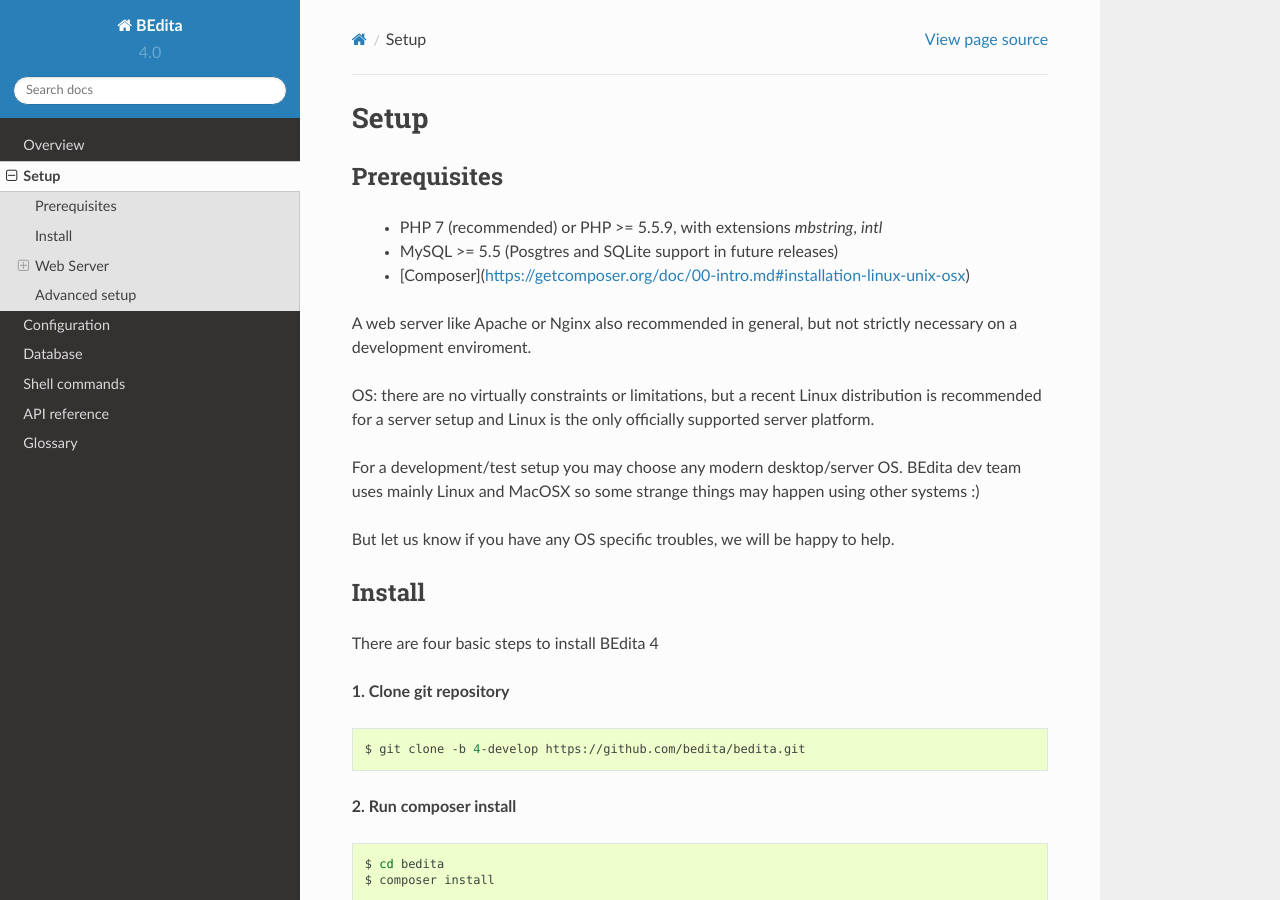
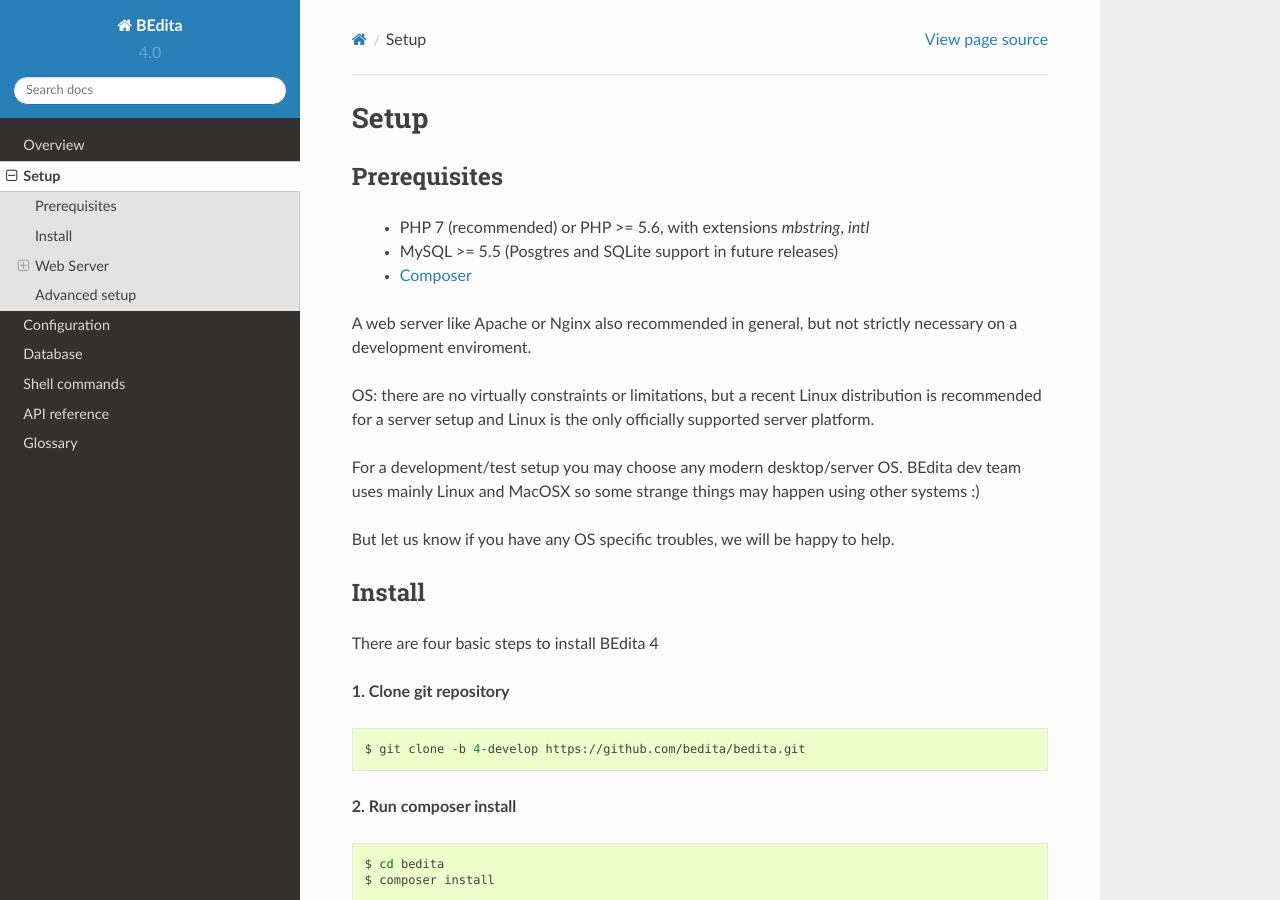
Before and after one commit to bedita/docs, a Sphinx documentation site: the page built from source/setup.rst, in a window 1280 px wide and 900 px high. Built offline with Sphinx 7.4.7 and the Read the Docs theme 2.0.0, drawn with Linux system fonts in a browser that asks for light colours.

Commit message:
[minor] chore: PHP 5.6 min - fix formatting

```diff
--- a/source/setup.rst
+++ b/source/setup.rst
@@ -5,9 +5,9 @@
 Prerequisites
 =============
 
- * PHP 7 (recommended) or PHP >= 5.5.9, with extensions *mbstring*, *intl*
+ * PHP 7 (recommended) or PHP >= 5.6, with extensions *mbstring*, *intl*
  * MySQL >= 5.5 (Posgtres and SQLite support in future releases)
- * [Composer](https://getcomposer.org/doc/00-intro.md#installation-linux-unix-osx)
+ * `Composer <https://getcomposer.org/doc/00-intro.md#installation-linux-unix-osx>`_
 
 
 A web server like Apache or Nginx also recommended in general, but not strictly necessary
```
